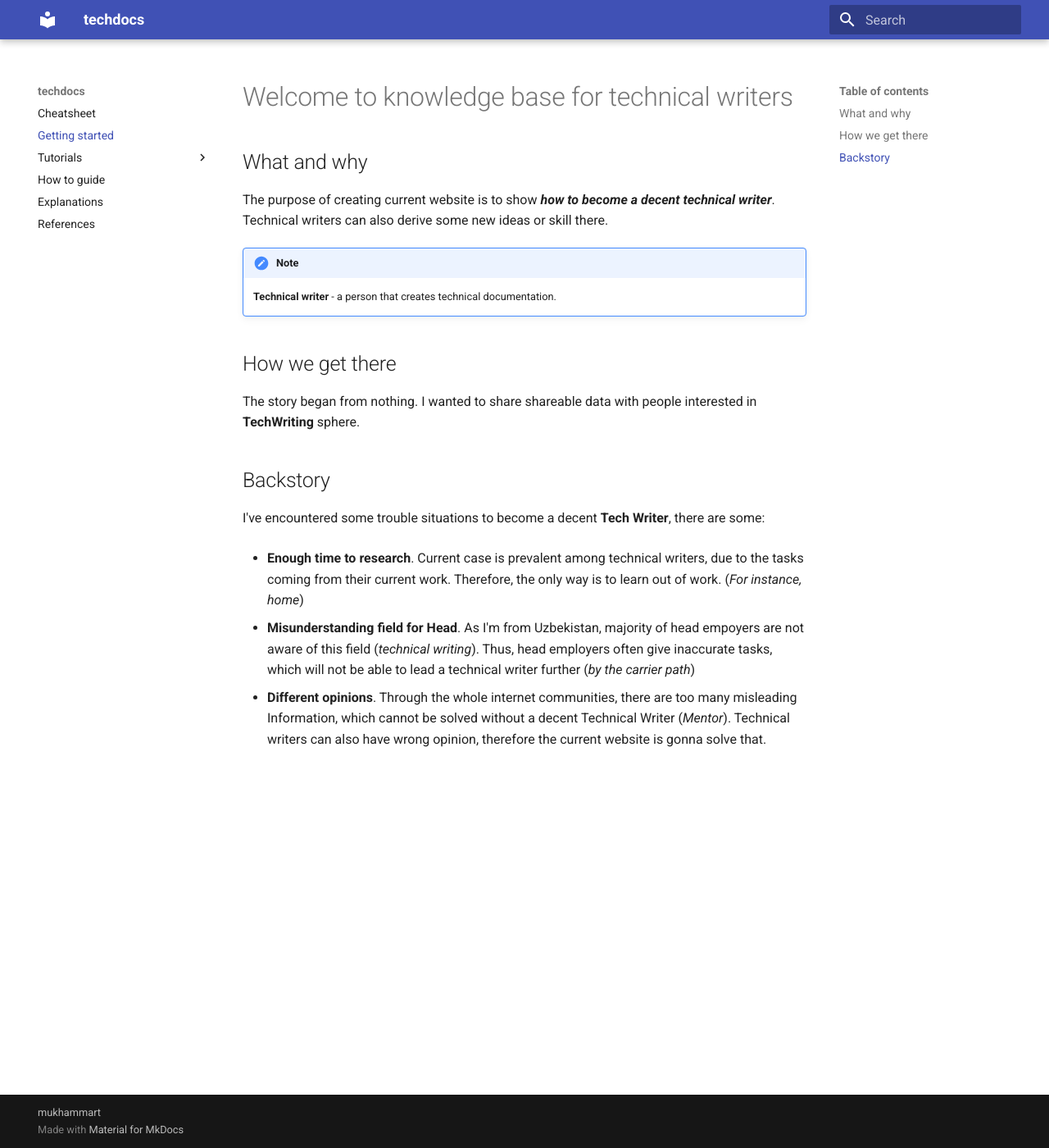
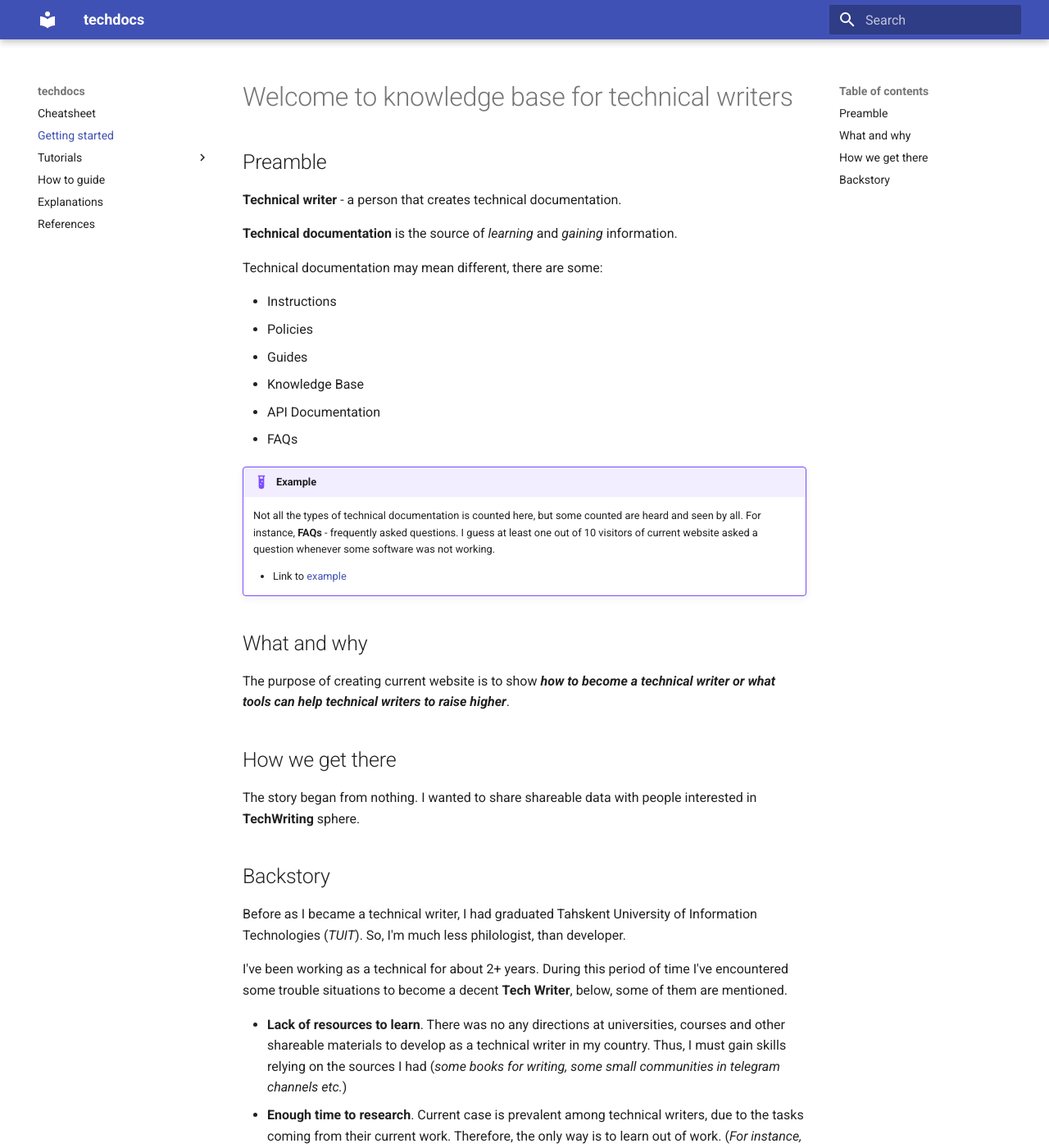
Before and after one commit to predator1995/fortechwriterz, an MkDocs documentation site: the page built from docs/index.md, in a window 1280 px wide and 1400 px high. Shown: the whole window at 82% size. Built offline with MkDocs 1.6.1 and Material for MkDocs 9.7.7, drawn with Linux system fonts in a browser that asks for light colours.

Commit message:
someinfoadded

```diff
--- a/docs/index.md
+++ b/docs/index.md
@@ -1,13 +1,31 @@
 # Welcome to knowledge base for technical writers
+
+## Preamble
+
+**Technical writer** - a person that creates technical documentation.
+
+**Technical documentation** is the source of *learning* and *gaining* information.
+
+Technical documentation may mean different, there are some:
+
+  - Instructions
+  - Policies
+  - Guides
+  - Knowledge Base
+  - API Documentation
+  - FAQs
+
+!!! example
+
+     Not all the  types of technical documentation is counted here, but some counted are heard and seen by all. For instance, **FAQs** - frequently asked questions. I guess at least one out of 10 visitors of current website asked a question whenever some software was not working.
+
+     - Link to [example](https://telegram.org/faq)
 
 
 ## What and why
 
-The purpose of creating current website is to show ***how to become a decent technical writer***. Technical writers can also derive some new ideas or skill there.
-
-!!! note
-
-     **Technical writer** - a person that creates technical documentation.
+The purpose of creating current website is to show
+***how to become a technical writer or what tools can help technical writers to raise higher***.
 
 
 
@@ -16,10 +34,13 @@ The purpose of creating current website is to show ***how to become a decent tec
 
 The story began from nothing. I wanted to share shareable data with people interested in **TechWriting** sphere.
 
-##Backstory
+## Backstory
 
-I've encountered some trouble situations to become a decent **Tech Writer**, there are some:
+Before as I became a technical writer, I had graduated Tahskent University of Information Technologies (*TUIT*). So, I'm much less philologist, than developer.
 
+I've been working as a technical for about 2+ years. During this period of time I've encountered some trouble situations to become a decent **Tech Writer**, below, some of them are mentioned.
+
+* **Lack of resources to learn**. There was no any directions at universities, courses and other shareable materials to develop as a technical writer in my country. Thus, I must gain skills relying on the sources I had (*some books for writing, some small communities in telegram channels etc.*)
 * **Enough time to research**. Current case is prevalent among technical writers, due to the tasks coming from their current work. Therefore, the only way is to learn out of work. (_For instance, home_)
 
 * **Misunderstanding field for Head**. As I'm from Uzbekistan, majority of head empoyers are not aware of this field (_technical writing_). Thus, head employers often give inaccurate tasks, which will not be able to lead a technical writer further (*by the carrier path*)
```
Also changed, not shown: docs/tutorials/preparation-before-start/background.md (+2 -4 lines).
